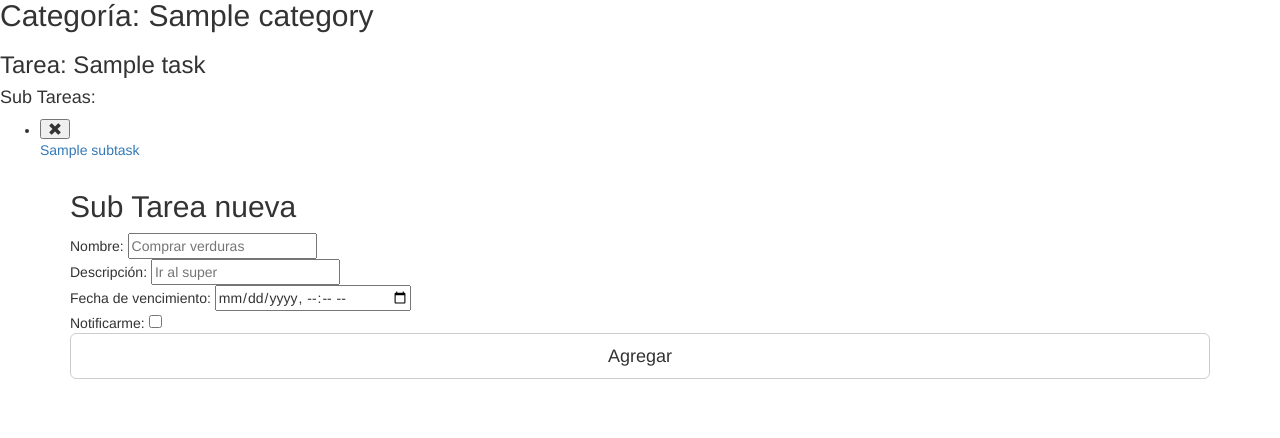
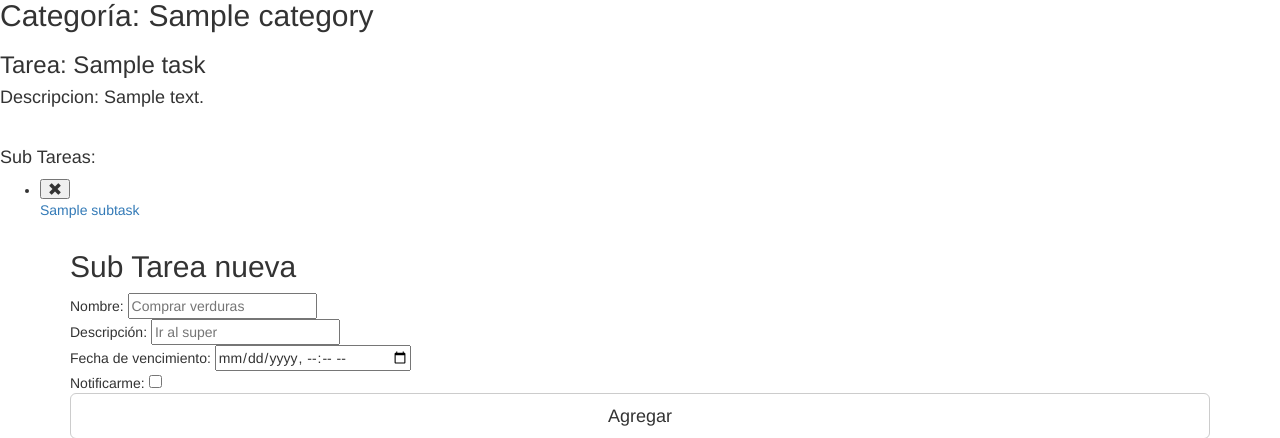
Before and after one commit to ingsoft-famaf/HoustonWHAP, a Django app: page /category/1/task/1/ in a window 1280 px wide. Shown: the part 51-489 px from the top of the page. Run offline with Django 3.2, Linux system fonts and the light colour scheme; a user stored in the database is signed in; tables that the repository leaves empty hold one stand-in row (values such as "Sample post"); some libraries are stand-ins or nearby versions.

Commit message:
#119 description displayed

```diff
--- a/src/goal_set_track/gst/templates/gst/subtask.html
+++ b/src/goal_set_track/gst/templates/gst/subtask.html
@@ -4,6 +4,7 @@
 
 <h2>Categoría: {{ category.name }}</h2>
 <h3>Tarea: {{ task.name }}</h3>
+<h4>Descripcion: {{task.description}}<h4><br>
 <h4>Sub Tareas:</h4>
 <ul>
 {% for subtask in subtasks %}
```
